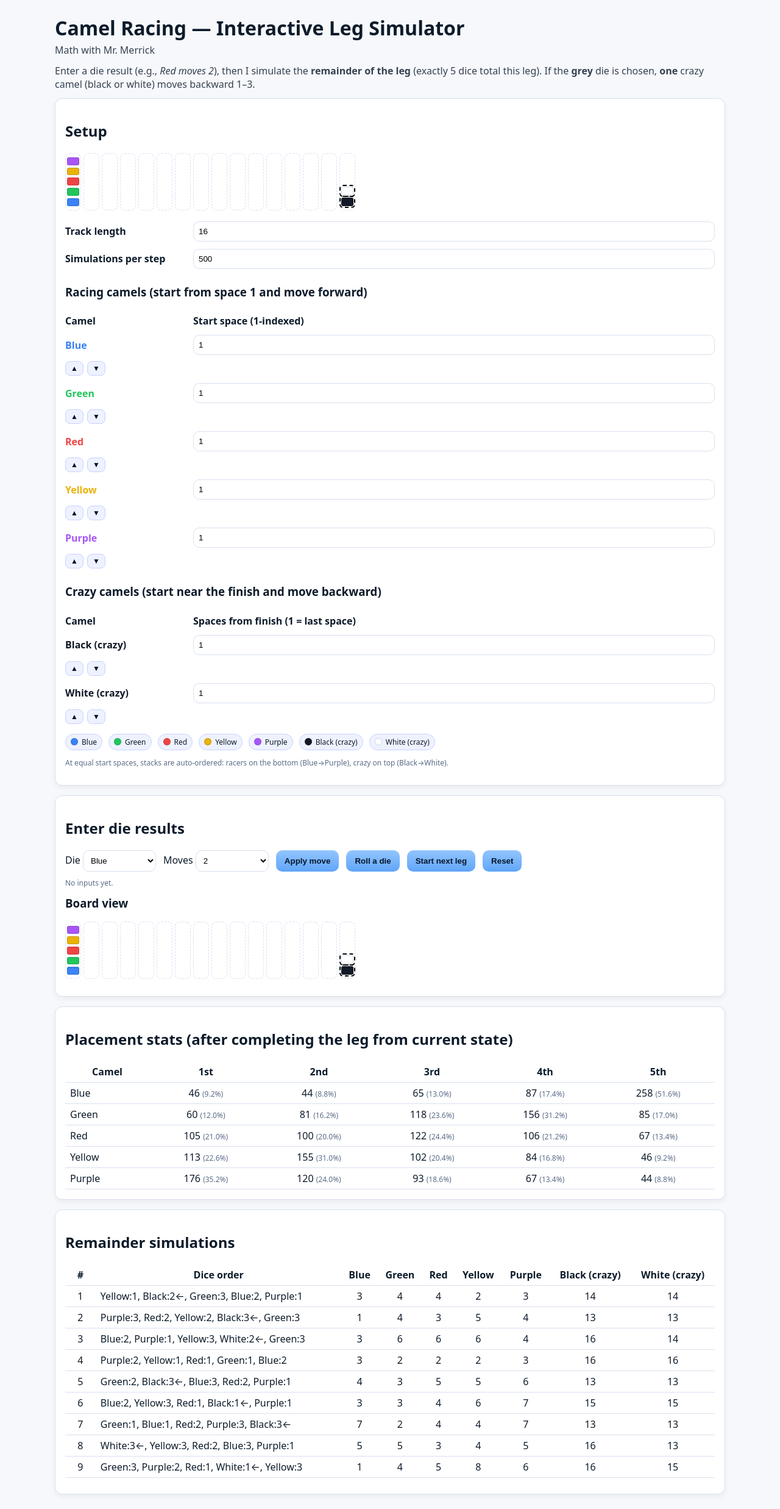
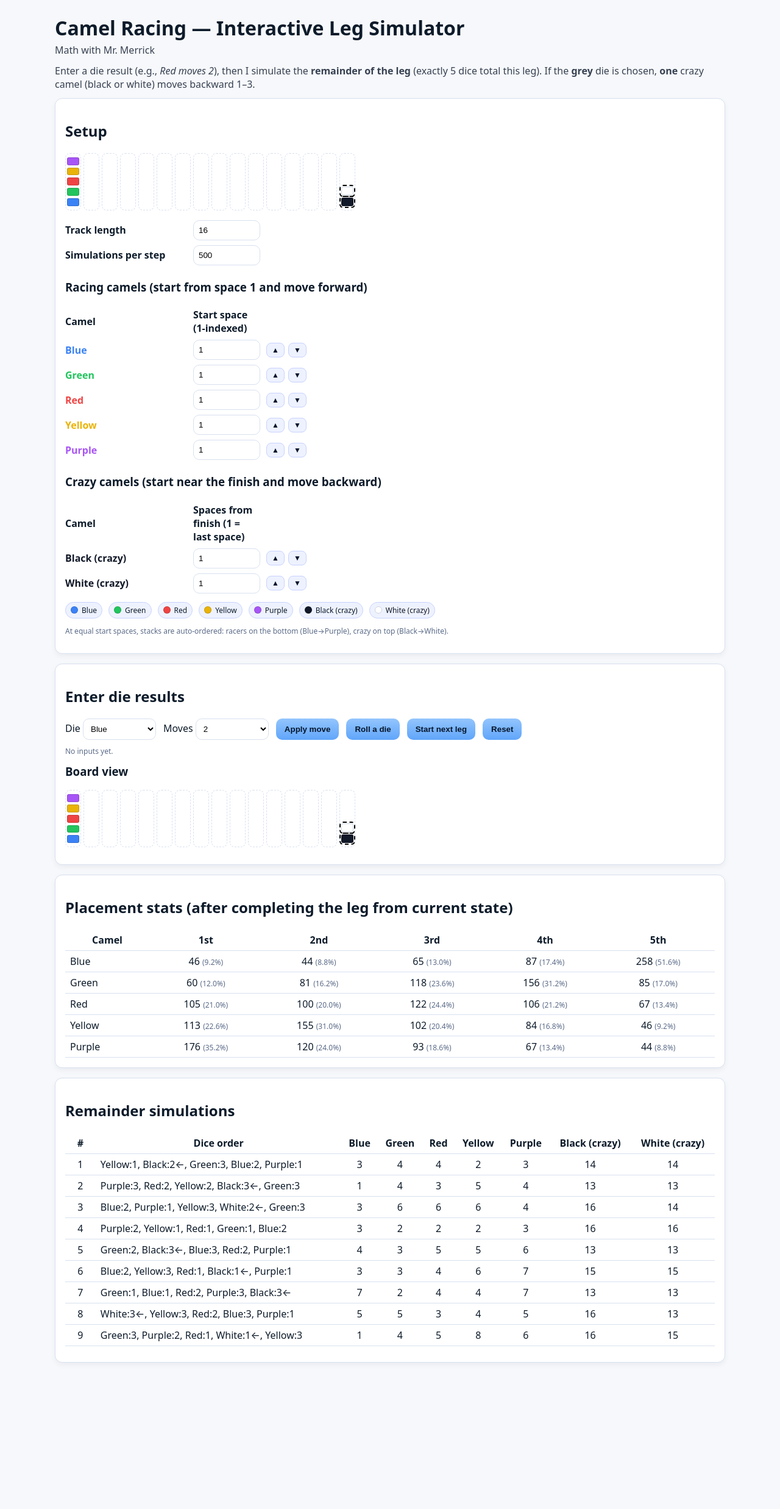
Before and after one commit to MerrickMath/MerrickMath.github.io, a Jekyll site: the page Camelsim.html, which Jekyll copies as it is, in a window 1280 px wide. Shown: the whole page at 61% size. Built offline with Jekyll 4.4.1, drawn with Linux system fonts in a browser that asks for light colours; after the commit the page ends 2258 px from its top, so only the background shows below that.

Commit message:
Update Camelsim.html

```diff
--- a/Camelsim.html
+++ b/Camelsim.html
@@ -15,7 +15,13 @@
     .space{height:84px;background:#fff;border:1px dashed var(--line);border-radius:8px;display:flex;flex-direction:column-reverse;align-items:center;justify-content:flex-start;padding:4px}
     .camel{width:18px;height:12px;border-radius:3px;border:1px solid rgba(0,0,0,.15);margin:2px 0}
     .camel.crazy{outline:2px dashed #000;outline-offset:1px}
-    .row{display:grid;grid-template-columns:200px 1fr;gap:10px;align-items:center;padding:6px 0}
+    .row{
+      display:grid;
+      grid-template-columns:200px 110px auto; /* label | number input | arrows */
+      gap:10px;
+      align-items:center;
+      padding:4px 0;
+    }
     .legend{display:flex;gap:10px;flex-wrap:wrap;font-size:12px;margin-top:10px}
     .controls{margin-top:12px;display:flex;gap:12px;flex-wrap:wrap;align-items:center}
     .controls input, .controls select{width:120px}
```
